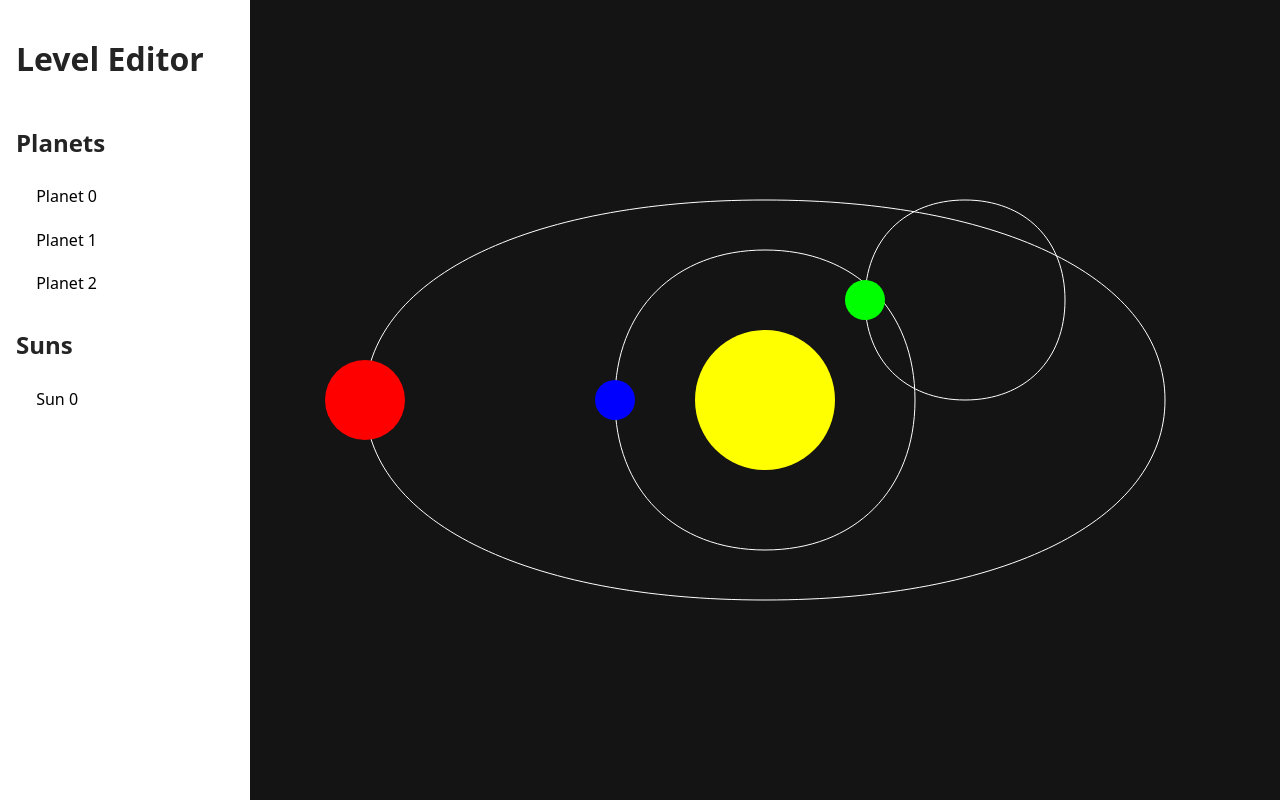
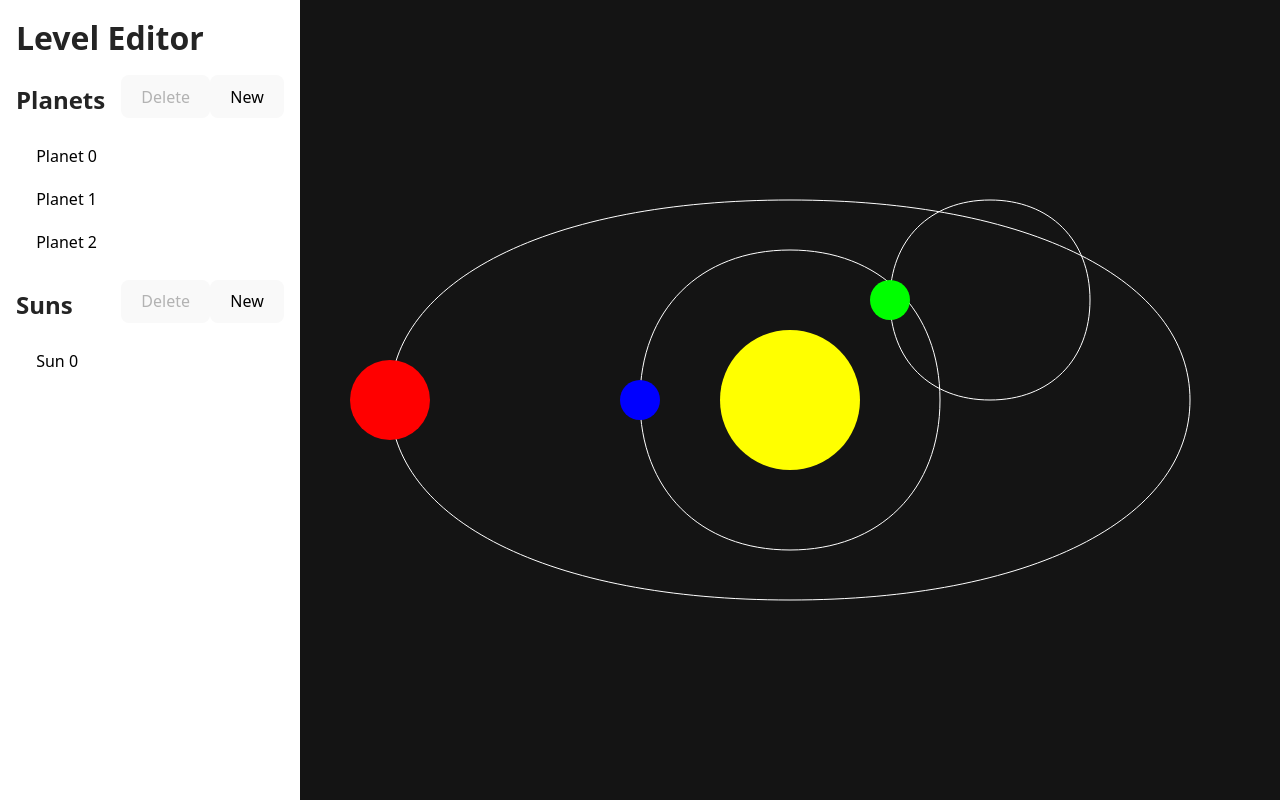
Before and after one commit to aphelion-studio/level-editor, a Svelte app: page / in a window 1280 px wide. Built offline with nearby package versions, Linux system fonts and the light colour scheme.

Commit message:
Implement add/delete planets/suns

```diff
--- a/src/App.svelte
+++ b/src/App.svelte
@@ -3,7 +3,7 @@
   import PlanetEditor from './lib/PlanetEditor.svelte'
   import SunEditor from './lib/SunEditor.svelte'
   import { level } from './stores'
-  import type { Selection } from './types'
+  import type { Planet, Selection, Sun } from './types'
 
   let selectedType: Selection = null
   let selectedIndex: number = 0
@@ -12,6 +12,28 @@
   $: viewBox = svg
     ? `${-svg.clientWidth / 2} ${-svg.clientHeight / 2} ${svg.clientWidth} ${svg.clientHeight}`
     : '0 0 100 100'
+
+  const templatePlanet = (): Planet => ({
+    owner: -1,
+    radius: 20,
+    moons: 0,
+    spawndelay: 0.5,
+    orbit: {
+      x: 0,
+      y: 0,
+      a: 100,
+      b: 100,
+      speed: 0.1,
+      direction: 'clockwise',
+      t: 0,
+    },
+  })
+
+  const templateSun = (): Sun => ({
+    x: 0,
+    y: 0,
+    radius: 70,
+  })
 
   const playerColor = (player: number) => {
     switch (player) {
@@ -28,24 +50,60 @@
 <main>
   <div id="left">
     <h1>Level Editor</h1>
-    <div id="entity-select">
-      <h2>Planets</h2>
+    <section id="entity-select">
+      <div class="entity-header">
+        <h2>Planets</h2>
+        <div class="entity-controls">
+          <button
+            disabled={selectedType !== 'Planet'}
+            on:click={() => {
+              $level.planets = $level.planets.filter((_, i) => i !== selectedIndex)
+              selectedType = null
+            }}>Delete</button
+          >
+          <button
+            on:click={() => {
+              $level.planets = [...$level.planets, templatePlanet()]
+              selectedType = 'Planet'
+              selectedIndex = $level.planets.length - 1
+            }}>New</button
+          >
+        </div>
+      </div>
       <ListSelect
         listElements={$level.planets}
         listType="Planet"
         bind:selectedType
         bind:selectedIndex
       />
-      <h2>Suns</h2>
+      <div class="entity-header">
+        <h2>Suns</h2>
+        <div class="entity-controls">
+          <button
+            disabled={selectedType !== 'Sun'}
+            on:click={() => {
+              $level.suns = $level.suns.filter((_, i) => i !== selectedIndex)
+              selectedType = null
+            }}>Delete</button
+          >
+          <button
+            on:click={() => {
+              $level.suns = [...$level.suns, templateSun()]
+              selectedType = 'Sun'
+              selectedIndex = $level.suns.length - 1
+            }}>New</button
+          >
+        </div>
+      </div>
       <ListSelect listElements={$level.suns} listType="Sun" bind:selectedType bind:selectedIndex />
-    </div>
-    <div id="editor">
+    </section>
+    <section id="editor">
       {#if selectedType === 'Planet'}
         <PlanetEditor index={selectedIndex} />
       {:else if selectedType === 'Sun'}
         <SunEditor index={selectedIndex} />
       {/if}
-    </div>
+    </section>
   </div>
   <svg {viewBox} bind:this={svg}>
     {#each $level.planets as planet}
@@ -92,11 +150,12 @@
   }
   h1 {
     padding: 1rem;
+    margin: 0;
   }
   #left {
     display: flex;
     flex-direction: column;
-    min-width: 250px;
+    min-width: 300px;
   }
   #entity-select {
     display: flex;
@@ -105,6 +164,13 @@
     overflow-y: auto;
     padding: 0rem 1rem 1rem;
   }
+  .entity-header {
+    display: flex;
+    justify-content: space-between;
+  }
+  .entity-controls {
+    display: flex;
+  }
   #entity-select h2 {
     margin: 0.5rem 0 0;
   }
--- a/src/app.css
+++ b/src/app.css
@@ -48,7 +48,7 @@ button {
   cursor: pointer;
   transition: border-color 0.25s;
 }
-button:hover {
+button:hover:enabled {
   border-color: #646cff;
 }
 button:focus,
--- a/src/lib/PlanetEditor.svelte
+++ b/src/lib/PlanetEditor.svelte
@@ -76,7 +76,7 @@
     />
   </div>
   <div class="control">
-    <label for="orbit-a">Orbit Radius B:</label>
+    <label for="orbit-b">Orbit Radius B:</label>
     <input
       id="orbit-b"
       type="number"
```
